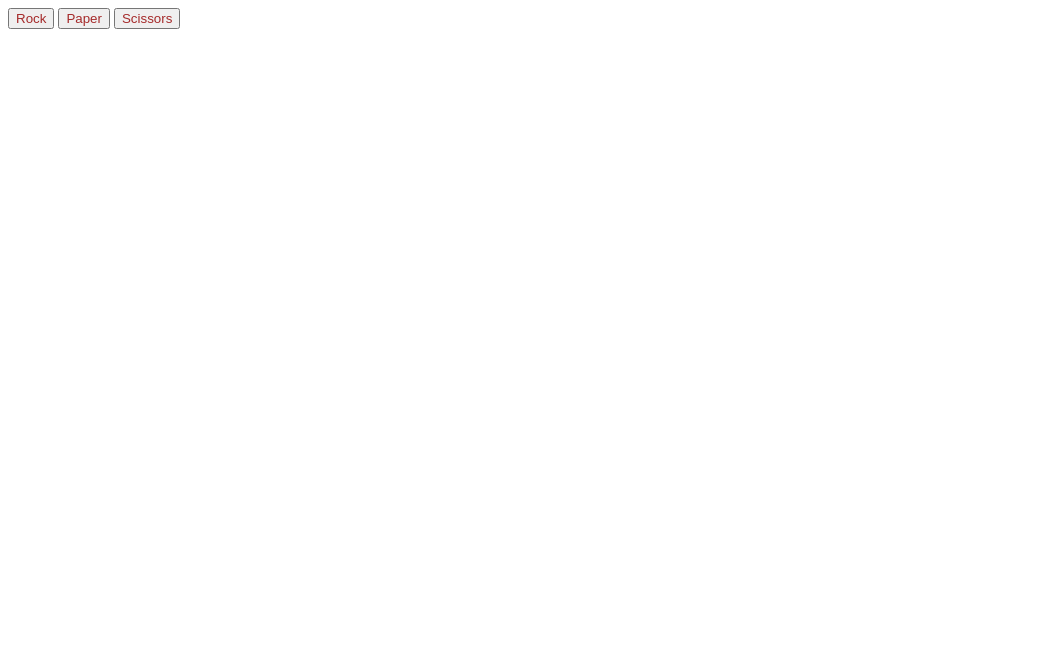
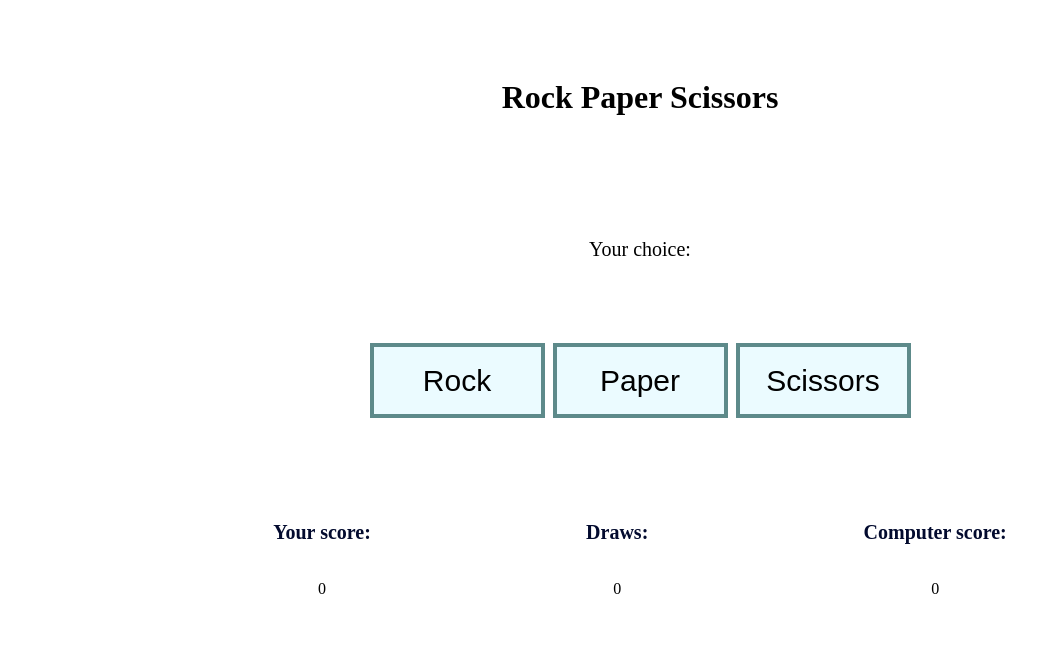
Before and after one commit to anna-brol/javascript-rock-paper-scissors, a plain HTML site: page index.html in a window 1280 px wide. Shown: the whole page, without its empty margins (0-1060 px from the left). Drawn offline with Linux system fonts and the light colour scheme; a web font is replaced by a local one.

Commit message:
Add css style

```diff
--- a/index.html
+++ b/index.html
@@ -11,12 +11,52 @@
    </head>
    <body>
 
+    <header>
+        <h1>Rock Paper Scissors</h1>
+    </header>
 
-    <div class="buttons">
-        <button id="rock">Rock</button>
-        <button id="paper">Paper</button>
-        <button id="scissors">Scissors</button>
+    <div class="container">
+     <p class="center">Your choice:</p>
+        <div class="buttons">
+            <button id="rock" class="item">Rock</button>
+            <button id="paper" class="item">Paper</button>
+            <button id="scissors" class="item">Scissors</button>
+        </div>
     </div>
+
+        <div class="score">
+
+            <div class="player">
+                <p class="text">Your score:</p>
+                <p>0</p>
+            </div>
+
+            <div class="draw">
+                <p class="text">Draws:</p>
+                <p>0</p>
+            </div>
+
+            <div class="computer">
+                <p class="text">Computer score:</p>
+                <p>0</p>
+            </div>
+        </div>
+
+
+
+
+
+
+
+
+
+
+
+
+
+
+    </div>
+
 
 
 
--- a/style.css
+++ b/style.css
@@ -1,3 +1,65 @@
-button {
-  color: brown;
+header {
+ display: flex;
+ justify-content: center;
+ flex-direction: row;
+ color: black;
+ padding: 50px;
 }
+
+.container {
+ display: flex;
+ justify-content: center;
+ align-items: center;
+ flex-direction: column;
+ color: black;
+}
+
+.center {
+ display: flex;
+ justify-content: center;
+ margin-bottom: none;
+ font-size: 20px;
+ padding: 30px;
+}
+
+.buttons {
+ height: 140px;
+ display: flex;
+ align-items: center;
+ margin-top: none;
+ gap: 8px;
+}
+
+.item {
+ width: 175px;
+ height: 75px;
+ border: 4px solid rgb(93, 138, 138);
+ background: rgb(235, 251, 255);
+ font-size: 30px;
+}
+
+.score {
+ display: flex;
+ justify-content: space-evenly;
+ color: black;
+ align-items: center;
+ flex-direction: row;
+ padding: 50px;
+}
+
+.player, .draw, .computer {
+ display: flex;
+ justify-content: space-evenly;
+ color: black;
+ align-items: center;
+ flex-direction: column;
+}
+
+
+
+.text {
+ color: rgb(2, 10, 46);
+ align-items: center;
+ font-weight: 700;
+ font-size: 20px;
+}
```
